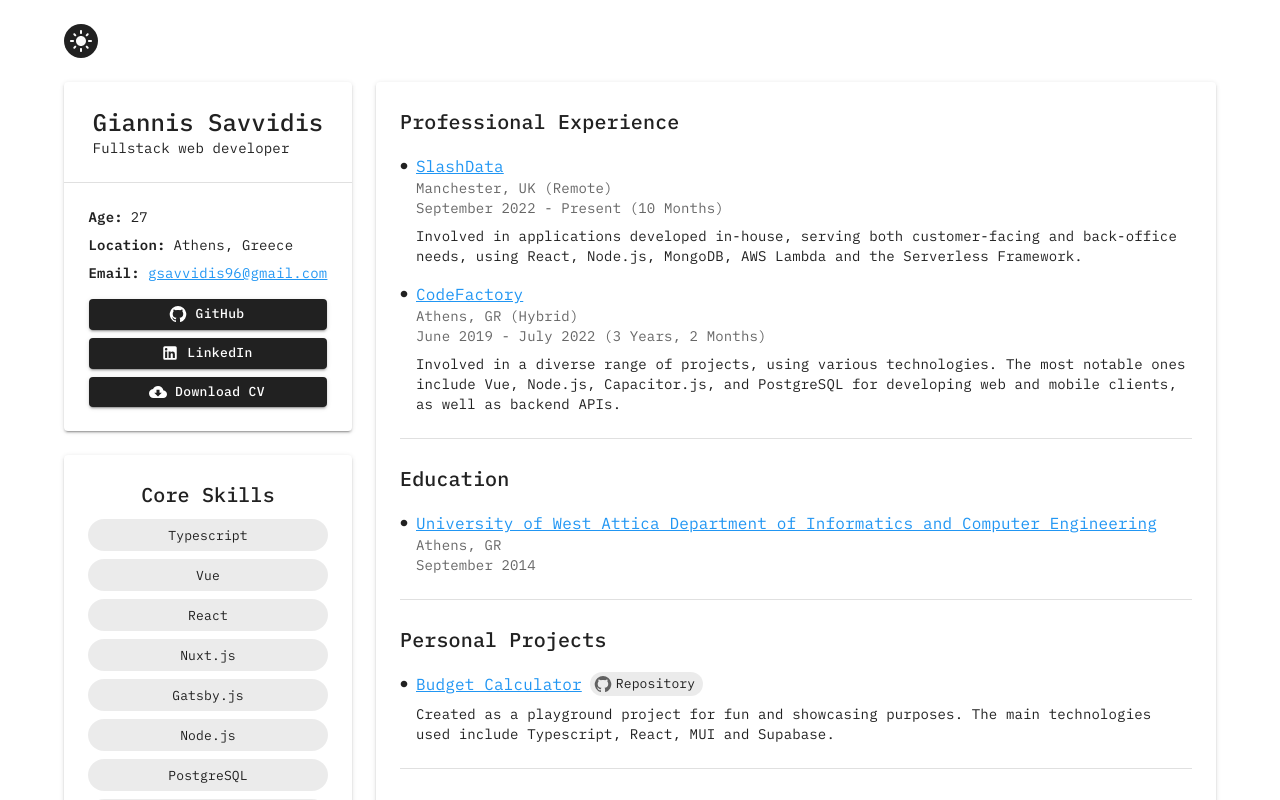
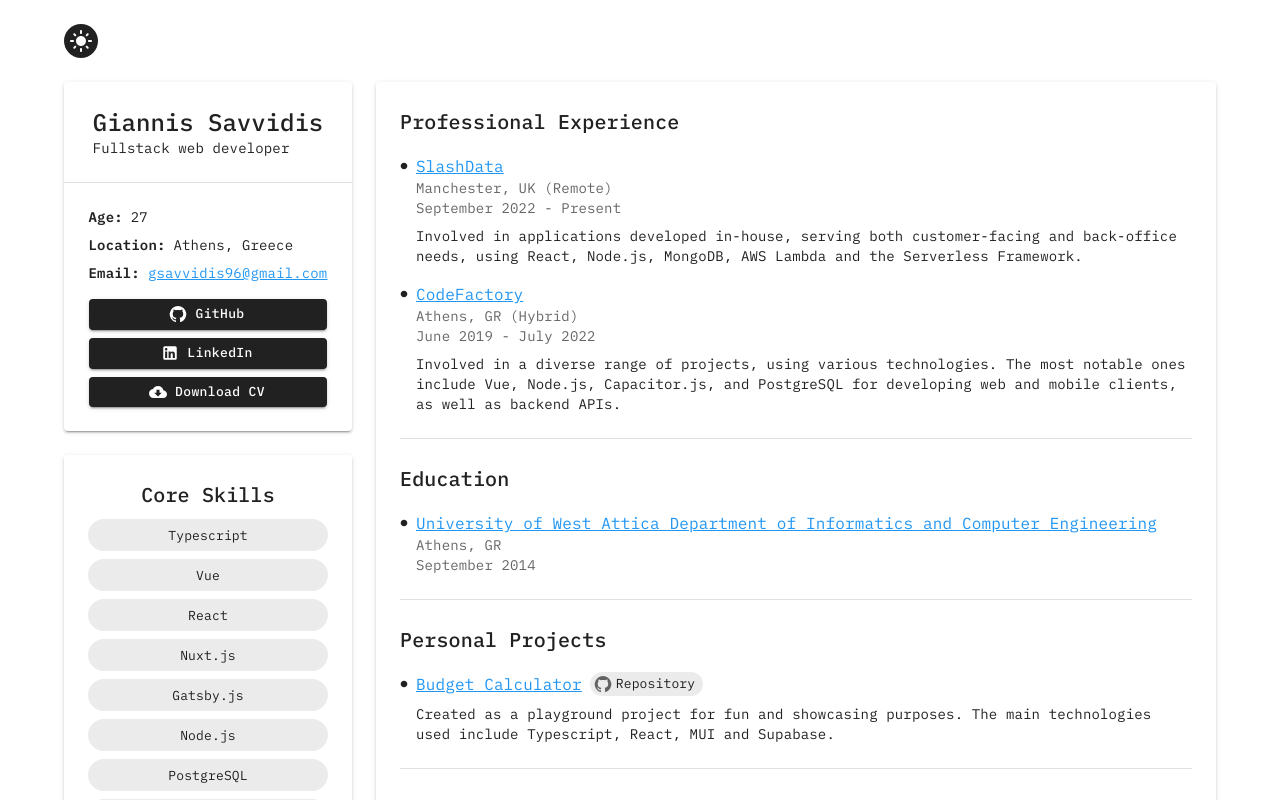
Before and after one commit to gsavvidis96/cv, a React (Create React App) app: page / in a window 1280 px wide. Shown: the top 800 px of the page. Built offline with nearby package versions, Linux system fonts and the light colour scheme.

Commit message:
update content

```diff
--- a/src/components/ProfessionalExperience.tsx
+++ b/src/components/ProfessionalExperience.tsx
@@ -1,33 +1,7 @@
 import { Circle } from "@mui/icons-material";
 import { Stack, Typography } from "@mui/material";
-import { useMemo } from "react";
 
 const ProfessionalExperience = () => {
-  const slashDataTime = useMemo(() => {
-    const slashDataStart = new Date("2022-09-05");
-    const currentDate = new Date();
-
-    let diffYears = currentDate.getFullYear() - slashDataStart.getFullYear();
-    let diffMonths = currentDate.getMonth() - slashDataStart.getMonth();
-
-    if (diffMonths < 0) {
-      diffYears--;
-      diffMonths += 12;
-    }
-
-    let formattedDiffYears = `${diffYears} ${
-      diffYears === 1 ? "Year" : "Years"
-    },`;
-
-    let formattedDiffMonths = `${diffMonths} ${
-      diffMonths === 1 ? "Month" : "Months"
-    }`;
-
-    return diffYears
-      ? `${formattedDiffYears} ${formattedDiffMonths}`
-      : formattedDiffMonths;
-  }, []);
-
   return (
     <Stack gap={2}>
       <Typography
@@ -58,7 +32,7 @@
           </Typography>
 
           <Typography variant="body2" color="text.secondary" sx={{ mb: 1 }}>
-            September 2022 - Present ({slashDataTime})
+            September 2022 - Present
           </Typography>
 
           <Typography variant="body2">
@@ -90,7 +64,7 @@
           </Typography>
 
           <Typography variant="body2" color="text.secondary" sx={{ mb: 1 }}>
-            June 2019 - July 2022 (3 Years, 2 Months)
+            June 2019 - July 2022
           </Typography>
 
           <Typography variant="body2">
```
